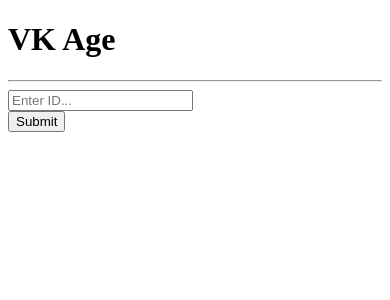
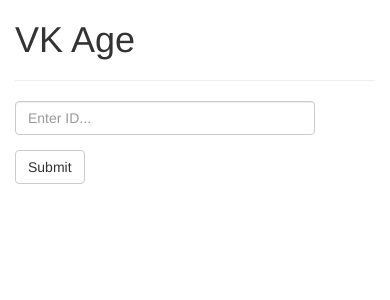
Before and after one commit to lasairdensaol/VKAgeCloudApmath, a Flask app: page / in a window 390 px wide. Shown: the top 300 px of the page. Run offline with Flask 2, Linux system fonts and the light colour scheme; some libraries are stand-ins or nearby versions.

Commit message:
change templates

```diff
--- a/FlaskWebProject/templates/index.html
+++ b/FlaskWebProject/templates/index.html
@@ -2,8 +2,8 @@
 <html>
 	<head>
 		<title>VK age</title>
-		<!--<meta name="viewport" content="width=device-width, initial-scale=1.0">
-		<link href="//netdna.bootstrapcdn.com/bootstrap/3.1.1/css/bootstrap.min.css" rel="stylesheet" media="screen">-->
+		<meta name="viewport" content="width=device-width, initial-scale=1.0">
+		<link href="//netdna.bootstrapcdn.com/bootstrap/3.1.1/css/bootstrap.min.css" rel="stylesheet" media="screen">
 		<style>
 			.container {
 				max-width: 1000px;
@@ -22,13 +22,13 @@
 				</div>
 				<button type="submit" class="btn btn-default">Submit</button>
 			</form>
-			<!--{% for error in errors %}
+			{% for error in errors %}
 				<hr>
 				<h4>{{error}}</h4>
-			{% endfor %}-->
+			{% endfor %}
 			<br>
 		  </div>
-		  <!--<div class="col-sm-5 col-sm-offset-1">
+		  <div class="col-sm-5 col-sm-offset-1">
 			{% if results %}
 			  <h1>Results</h1>
 			  <hr>
@@ -51,7 +51,7 @@
 		{% if user_id %}
 			<img src="{{url_for('static', filename=('images/' + user_id + '.png'))}}"/>
 		{% endif %}
-		</p>-->
+		</p>
 		</div>
 		<br><br>
 		<!--<script src="//code.jquery.com/jquery-1.11.0.min.js"></script>
```
